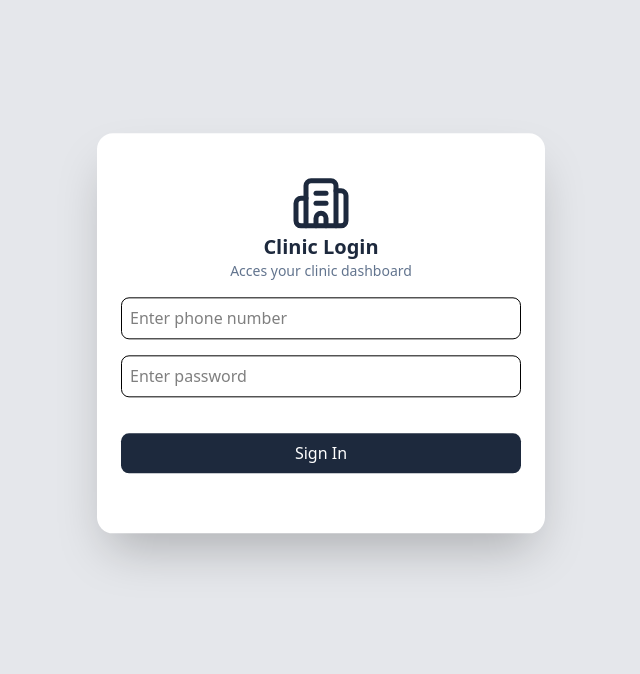
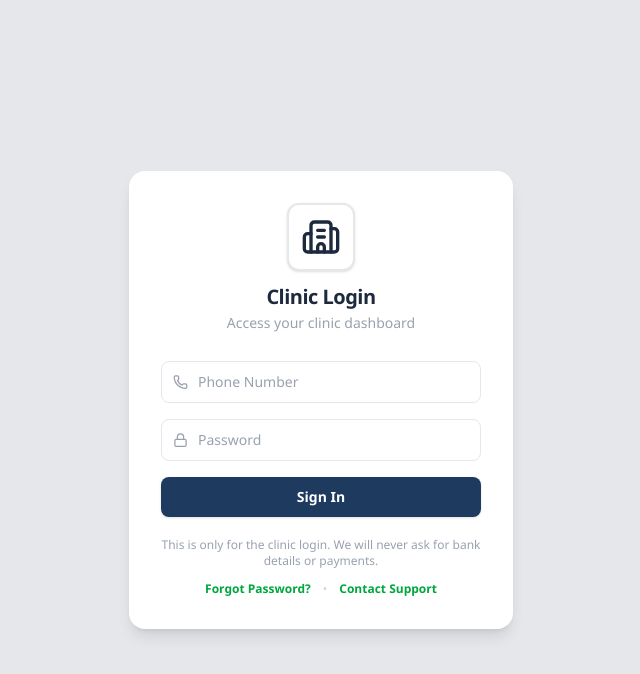
Before and after one commit to Zeeshan-Zahoor/QueueCare, a React (Vite) app in the folder queuecare-frontend/: page /clinic in a window 1280 px wide. Shown: the top 674 px of the page, without its empty margins (319-959 px from the left). Built offline with nearby package versions, Linux system fonts and the light colour scheme.

Commit message:
style: clinic login page UI fix

```diff
--- a/queuecare-frontend/src/pages/clinic/ClinicLogin.jsx
+++ b/queuecare-frontend/src/pages/clinic/ClinicLogin.jsx
@@ -1,5 +1,5 @@
 import React, { useState } from 'react';
-import { Building2 } from 'lucide-react';
+import { Building2, Phone, Lock, AlertCircle } from 'lucide-react';
 import { useNavigate } from 'react-router-dom';
 import { loginClinicApi } from '../../api/clinicApi.js';
 
@@ -11,6 +11,7 @@ function ClinicLogin() {
     password: "",
   })
   const [error, setError] = useState("");
+  const [showForgot, setShowForgot] = useState(false);
 
   const handleSignIn = async () => {
     try {
@@ -33,72 +34,149 @@ function ClinicLogin() {
   }
 
   return (
-    <div className='w-dvw h-dvh bg-gray-200 px-4'>
-      <div className='max-w-md p-6 py-15 pt-10 m-auto bg-white rounded-2xl flex flex-col space-y-2 gap-2 translate-y-1/3 shadow-2xl'>
-        <div className='w-full flex flex-col items-center'>
-          <Building2 className='w-15 h-15 text-slate-800' />
-          <h1 className='text-xl font-bold text-slate-800'>Clinic Login</h1>
-          <p className='text-sm text-slate-500 font-,medium'>Acces your clinic dashboard</p>
+    <div
+      style={{ fontFamily: "'Segoe UI', sans-serif" }}
+      className="min-h-screen bg-gray-200 flex items-center justify-center px-4"
+    >
+      {/* Card */}
+      <div className="bg-white rounded-2xl shadow-lg w-full max-w-sm p-8">
+        {/* Icon + Title */}
+        <div className="flex flex-col items-center mb-7">
+          <div className="bg-white border-2 border-gray-200 rounded-xl p-3 mb-3 shadow-sm">
+            <Building2 width={40} height={40}
+              className='text-slate-800'
+            />
+          </div>
+          <h1 className="text-xl font-bold text-slate-800 tracking-tight">
+            Clinic Login
+          </h1>
+          <p className="text-sm text-gray-400 mt-0.5">
+            Access your clinic dashboard
+          </p>
         </div>
 
+        <div className="space-y-4">
+          {/* Phone Number */}
+          <div className="relative">
+            <span className="absolute left-3 top-1/2 -translate-y-1/2 text-gray-400">
+            <Phone width={15} />
+            </span>
             <input
               type="text"
-          placeholder='Enter phone number'
+              placeholder="Phone Number"
               value={loginData.phone}
-          onChange={(e) => setLoginData({
-            ...loginData,
-            phone: e.target.value
-          })}
-          className='w-full border rounded-lg p-2'
+              onChange={(e) =>
+                setLoginData({ ...loginData, phone: e.target.value })
+              }
+              className="w-full border border-gray-200 rounded-lg pl-9 pr-4 py-2.5 text-sm text-gray-800 placeholder:text-gray-400 focus:outline-none focus:ring-2 focus:ring-green-500 focus:border-transparent transition-all"
+            />
+          </div>
 
-        />
+          {/* Password */}
+          <div className="relative">
+            <span className="absolute left-3 top-1/2 -translate-y-1/2 text-gray-400">
+             <Lock width={15}/>
+            </span>
             <input
               type="password"
-          name="password"
+              placeholder="Password"
               value={loginData.password}
-          onChange={(e) => setLoginData({
-            ...loginData,
-            password: e.target.value
-          })}
-          placeholder='Enter password'
-          className='w-full border rounded-lg p-2'
+              onChange={(e) =>
+                setLoginData({ ...loginData, password: e.target.value })
+              }
+              className="w-full border border-gray-200 rounded-lg pl-9 pr-4 py-2.5 text-sm text-slate-800 placeholder:text-gray-400 focus:outline-none focus:ring-2 focus:ring-blue-900 focus:border-transparent transition-all"
             />
+          </div>
+
+          {/* Sign In — dark navy matching image */}
           <button
             onClick={handleSignIn}
-          className='mt-5 bg-slate-800 text-white p-2 rounded-lg'
+            className="w-full text-white font-semibold py-2.5 rounded-lg text-sm transition-all duration-200 shadow-sm"
+            style={{ backgroundColor: "#1e3a5f" }}
+            onMouseEnter={e => e.currentTarget.style.backgroundColor = "#162d4a"}
+            onMouseLeave={e => e.currentTarget.style.backgroundColor = "#1e3a5f"}
           >
             Sign In
           </button>
         </div>
 
+        {/* Footer links */}
+        <div className="mt-5 text-center space-y-2">
+          <p className="text-xs text-gray-400">
+            This is only for the clinic login. We will never ask for bank details
+            or payments.
+          </p>
+          <div className="flex items-center justify-center gap-3 pt-1">
+            <button
+              onClick={() => setShowForgot(true)}
+              className="text-xs font-semibold text-green-600 hover:text-green-700 transition-colors"
+            >
+              Forgot Password?
+            </button>
+            <span className="text-gray-300 text-xs">•</span>
+            <button className="text-xs font-semibold text-green-600 hover:text-green-700 transition-colors">
+              Contact Support
+            </button>
+          </div>
+        </div>
+      </div>
+
+      {/* Forgot Password Modal */}
+      {showForgot && (
+        <div className="fixed inset-0 bg-black/40 flex items-center justify-center z-50 px-4">
+          <div className="bg-white rounded-2xl shadow-xl w-full max-w-sm p-7">
+            <h2 className="text-lg font-bold text-gray-800 mb-1">Reset Password</h2>
+            <p className="text-sm text-gray-400 mb-5">
+              Enter your registered phone number. We'll send a reset code.
+            </p>
+            <div className="relative mb-4">
+              <span className="absolute left-3 top-1/2 -translate-y-1/2 text-gray-400">
+                <svg width="16" height="16" fill="none" viewBox="0 0 24 24" stroke="currentColor" strokeWidth={1.8}>
+                  <path strokeLinecap="round" strokeLinejoin="round" d="M3 5a2 2 0 012-2h3.28a1 1 0 01.948.684l1.498 4.493a1 1 0 01-.502 1.21L8.5 10.5s1.063 2.938 5 5l1.113-1.724a1 1 0 011.21-.502l4.493 1.498A1 1 0 0121 15.72V19a2 2 0 01-2 2h-1C9.163 21 3 14.837 3 7V5z"/>
+                </svg>
+              </span>
+              <input
+                type="text"
+                placeholder="Registered phone number"
+                className="w-full border border-gray-200 rounded-lg pl-9 pr-4 py-2.5 text-sm text-gray-800 placeholder:text-gray-400 focus:outline-none focus:ring-2 focus:ring-green-500 focus:border-transparent transition-all"
+              />
+            </div>
+            <div className="flex gap-3">
+              <button
+                onClick={() => setShowForgot(false)}
+                className="flex-1 border border-gray-200 text-gray-600 font-semibold py-2.5 rounded-lg text-sm hover:bg-gray-50 transition-colors"
+              >
+                Cancel
+              </button>
+              <button
+                className="flex-1 bg-green-500 hover:bg-green-600 text-white font-semibold py-2.5 rounded-lg text-sm transition-colors"
+              >
+                Send Code
+              </button>
+            </div>
+          </div>
+        </div>
+      )}
 
       {/* Error Toast */}
       {error !== "" && (
-        <div className="fixed top-5 left-1/4 z-50">
-          <div className="flex items-center gap-3 rounded-lg bg-red-500 text-white px-4 py-3 shadow-lg animate-slide-in">
-            {/* Icon */}
-            <svg
-              xmlns="http://www.w3.org/2000/svg"
-              className="h-5 w-5"
-              fill="none"
-              viewBox="0 0 24 24"
-              stroke="currentColor"
+        <div className="fixed top-5 right-5 z-50">
+          <div className="flex items-center gap-3 bg-red-50 border-l-4 border-red-500 rounded-lg shadow-lg px-4 py-3 min-w-72">
+            <AlertCircle className="h-5 w-5 text-red-500 flex-shrink-0" />
+            <p className="text-sm font-medium text-red-800 flex-1">{error}</p>
+            <button
+              onClick={() => setError("")}
+              className="text-red-400 hover:text-red-600 transition-colors"
             >
-              <path
-                strokeLinecap="round"
-                strokeLinejoin="round"
-                strokeWidth={2}
-                d="M12 9v2m0 4h.01M5.07 19h13.86c1.54 0 2.5-1.67 1.73-3L13.73 4c-.77-1.33-2.69-1.33-3.46 0L3.34 16c-.77 1.33.19 3 1.73 3z"
-              />
+              <svg className="h-4 w-4" fill="none" viewBox="0 0 24 24" stroke="currentColor">
+                <path strokeLinecap="round" strokeLinejoin="round" strokeWidth={2} d="M6 18L18 6M6 6l12 12" />
               </svg>
-
-            {/* Message */}
-            <span className="text-sm font-medium">{error}</span>
+            </button>
           </div>
         </div>
       )}
     </div>
-  )
+  );
 }
 
 export default ClinicLogin
```
Lines whose indentation alone changed are shown as unchanged.
